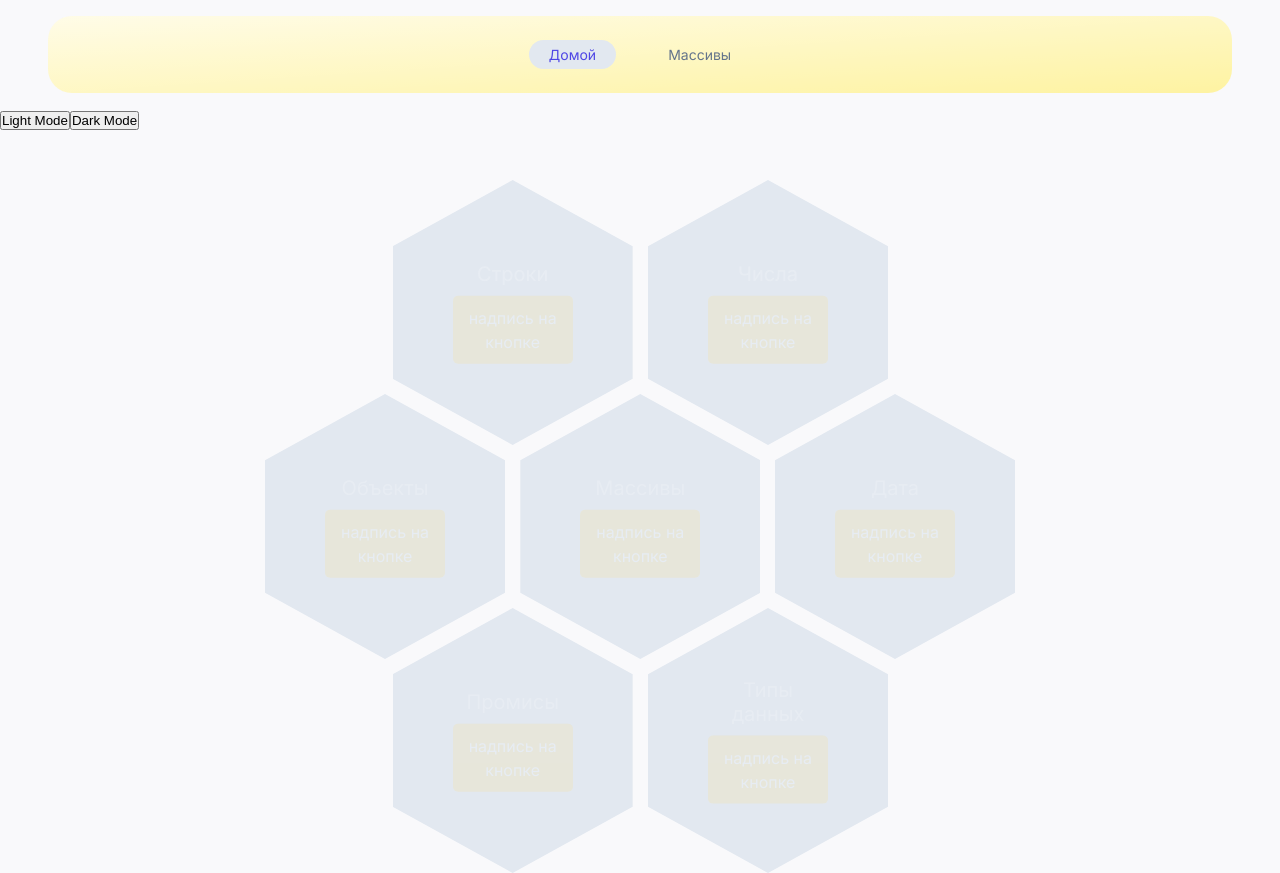
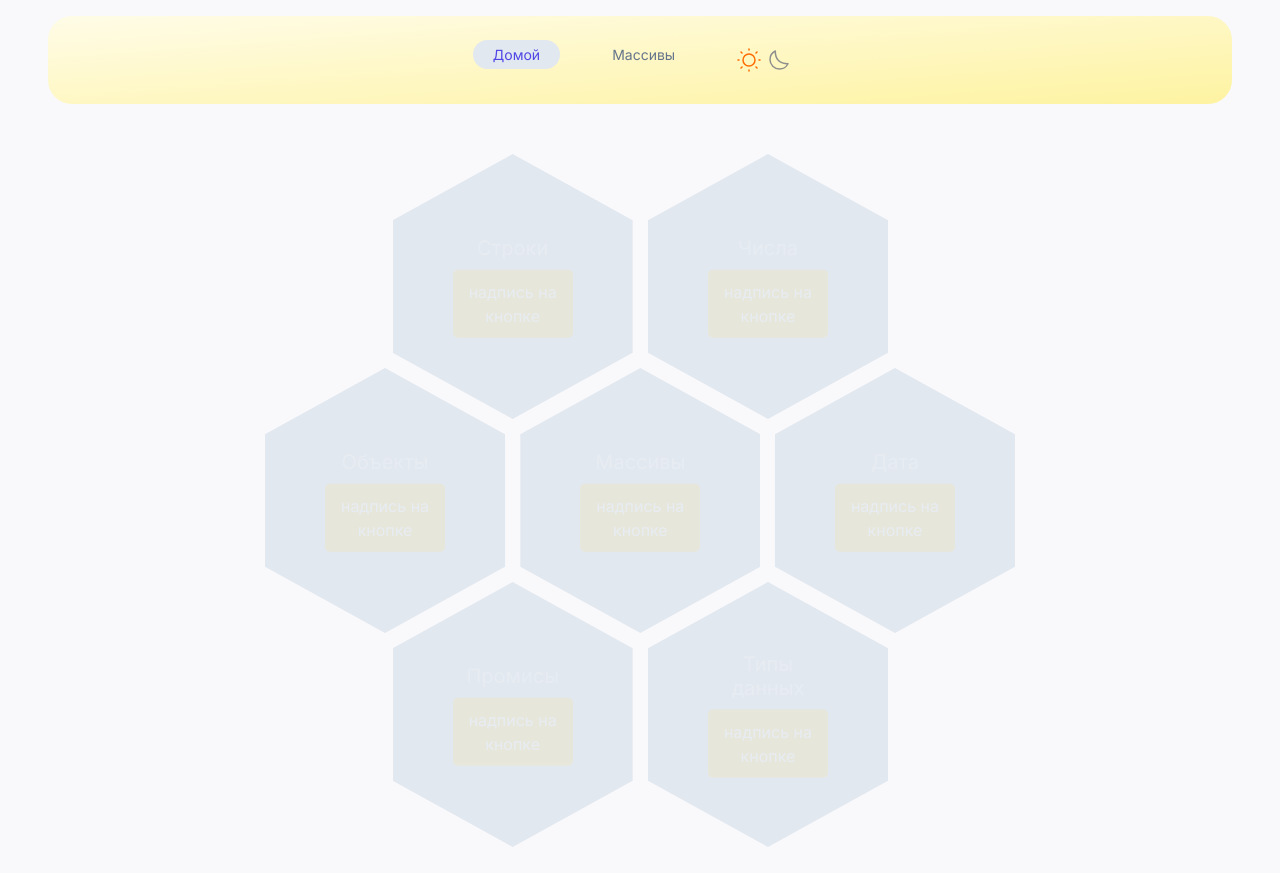
Before and after one commit to galagrin/JavaScript_for_Kids_Next.js, a Next.js app: page / in a window 1280 px wide. After the commit the page ends 847 px from the top, so only its background shows below. Built offline with nearby package versions, Linux system fonts and the light colour scheme.

Commit message:
feat: add themeSwitch and move to Header

```diff
--- a/src/features/navigation/ui/NavigationMenu.module.scss
+++ b/src/features/navigation/ui/NavigationMenu.module.scss
@@ -1,17 +1,4 @@
 @use '@/shared/styles/colors' as *;
-
-.navigation {
-    display: flex;
-    justify-content: center;
-    padding-top: 1.5rem;
-    padding-bottom: 1.5rem;
-    border-radius: 1.5rem;
-    margin: 1rem 3rem;
-    backdrop-filter: blur(20px);
-    background-color: $navBackground;
-    background-image: linear-gradient(to bottom right, $navBackgroundGradientFrom, $navBackgroundGradientTo);
-}
-
 .navigationList {
     display: flex;
     flex-wrap: wrap;
--- a/src/features/navigation/ui/NavigationMenu.tsx
+++ b/src/features/navigation/ui/NavigationMenu.tsx
@@ -5,7 +5,7 @@ import NavLink from '@/entities/navlink/ui/NavLink';
 
 export const NavigationMenu = () => {
     return (
-        <nav className={styles.navigation}>
+        <nav>
             <ul className={styles.navigationList}>
                 <li>
                     <NavLink href="/" exact className={styles.navigationLink}>
--- a/src/pages/home/ui/HomePage.tsx
+++ b/src/pages/home/ui/HomePage.tsx
@@ -1,20 +1,8 @@
-'use client';
-
 import { HexGallery } from 'widgets/HexGallery/index';
 
-import { useHomePage } from '../model/useHomePage';
-
 export default function HomePage() {
-    const { mounted, toggleTheme } = useHomePage();
-
-    if (!mounted) return null;
-
     return (
         <>
-            <div>
-                <button onClick={() => toggleTheme('light')}>Light Mode</button>
-                <button onClick={() => toggleTheme('dark')}>Dark Mode</button>
-            </div>
             <HexGallery />
         </>
     );
--- a/src/shared/styles/colors.scss
+++ b/src/shared/styles/colors.scss
@@ -1,3 +1,8 @@
+// Header
+$headerBackground: rgb(254, 240, 138);
+$headerBackgroundGradientFrom: rgba(255, 255, 255, 0.8);
+$headerBackgroundGradientTo: rgba(255, 255, 255, 0.2);
+
 // Cards
 $cardFrontBackground: rgb(226, 179, 179);
 $cardBackBackground: rgb(178, 178, 220);
@@ -23,9 +28,7 @@ $arrowDefault: #6b7280;
 $arrowHover: #fde69c;
 
 // Navigation Menu
-$navBackground: rgb(254, 240, 138);
-$navBackgroundGradientFrom: rgba(255, 255, 255, 0.8);
-$navBackgroundGradientTo: rgba(255, 255, 255, 0.2);
+
 $navLinkText: rgb(100, 116, 139);
 $navLinkHover: rgb(99, 102, 241);
 $navLinkActive: rgb(226, 232, 240);
--- a/src/shared/ui/ProgressBar/ProgressBar.tsx
+++ b/src/shared/ui/ProgressBar/ProgressBar.tsx
@@ -1,5 +1,3 @@
-import React from 'react';
-
 import styles from './ProgressBar.module.scss';
 
 interface ProgressBarProps {
--- /dev/null
+++ b/src/shared/ui/ThemeSwitch/ThemeSwitch.module.scss
@@ -0,0 +1,45 @@
+.themeswitch {
+    display: flex;
+    justify-content: center;
+    align-items: center;
+
+    .checkbox {
+        opacity: 0;
+        position: absolute;
+    }
+
+    .label {
+        display: flex;
+        align-items: center;
+        justify-content: space-between;
+        padding: 10px;
+        border-radius: 50px;
+        position: relative;
+        height: 40px;
+        width: 80px;
+        cursor: pointer;
+        box-shadow: var(--switch-shadow);
+        transition: var(--transition);
+
+        &:hover {
+            .moon,
+            .sun {
+                transform: rotate(360deg);
+            }
+        }
+    }
+
+    .moon {
+        color: #8f8f8d;
+        transform-origin: center center;
+        transition: all 0.5s cubic-bezier(0.76, 0, 0.24, 1);
+        transform: rotate(0);
+    }
+
+    .sun {
+        color: #ff6b00;
+        transform-origin: center center;
+        transition: all 0.5s cubic-bezier(0.76, 0, 0.24, 1);
+        transform: rotate(0);
+    }
+}
--- /dev/null
+++ b/src/shared/ui/ThemeSwitch/ThemeSwitch.tsx
@@ -0,0 +1,65 @@
+import styles from './ThemeSwitch.module.scss';
+
+interface ThemeSwitchProps {
+    toggleTheme: (theme: 'light' | 'dark') => void;
+}
+
+export const ThemeSwitch = ({ toggleTheme }: ThemeSwitchProps) => {
+    const handleSunClick = () => {
+        toggleTheme('light');
+    };
+
+    const handleMoonClick = () => {
+        toggleTheme('dark');
+    };
+
+    return (
+        <div className={styles.themeswitch}>
+            <label className={styles.label}>
+                <svg
+                    width="24"
+                    height="24"
+                    className={styles.sun}
+                    strokeWidth="1.5"
+                    viewBox="0 0 24 24"
+                    fill="none"
+                    xmlns="http://www.w3.org/2000/svg"
+                    onClick={handleSunClick}
+                >
+                    <path
+                        d="M12 18C15.3137 18 18 15.3137 18 12C18 8.68629 15.3137 6 12 6C8.68629 6 6 8.68629 6 12C6 15.3137 8.68629 18 12 18Z"
+                        stroke="currentColor"
+                        strokeLinecap="round"
+                        strokeLinejoin="round"
+                    />
+                    <path d="M22 12L23 12" stroke="currentColor" strokeLinecap="round" strokeLinejoin="round" />
+                    <path d="M12 2V1" stroke="currentColor" strokeLinecap="round" strokeLinejoin="round" />
+                    <path d="M12 23V22" stroke="currentColor" strokeLinecap="round" strokeLinejoin="round" />
+                    <path d="M20 20L19 19" stroke="currentColor" strokeLinecap="round" />
+                    <path d="M20 4L19 5" stroke="currentColor" strokeLinecap="round" />
+                    <path d="M4 20L5 19" stroke="currentColor" strokeLinecap="round" />
+                    <path d="M4 4L5 5" stroke="currentColor" strokeLinecap="round" />
+                    <path d="M1 12L2 12" stroke="currentColor" strokeLinecap="round" />
+                </svg>
+                <svg
+                    width="24"
+                    height="24"
+                    className={styles.moon}
+                    strokeWidth="1.5"
+                    viewBox="0 0 24 24"
+                    fill="none"
+                    xmlns="http://www.w3.org/2000/svg"
+                    onClick={handleMoonClick}
+                >
+                    <path
+                        d="M3 11.5066C3 16.7497 7.25034 21 12.4934 21C16.2209 21 19.4466 18.8518 21 15.7259C12.4934 15.7259 8.27411 11.5066 8.27411 3C5.14821 4.55344 3 7.77915 3 11.5066Z"
+                        stroke="currentColor"
+                        strokeLinecap="round"
+                        strokeLinejoin="round"
+                    />
+                </svg>
+                <div className={styles.ball}></div>
+            </label>
+        </div>
+    );
+};
--- a/src/pages/home/model/useHomePage.ts
+++ b/src/widgets/Header/model/useThemeChange.ts
@@ -1,17 +1,12 @@
 import { useTheme } from 'next-themes';
 import { useEffect, useState } from 'react';
 
-import { useArraysStore } from '@/entities/arrays/model/store';
-
-export const useHomePage = () => {
+export const useThemeChange = () => {
     const { theme, setTheme } = useTheme();
     const [mounted, setMounted] = useState(false);
 
-    // const { loadingAllArrays, fetchAllArraysList, errorAllArrays } = useArraysStore();
-
     useEffect(() => {
         setMounted(true);
-        // fetchAllArraysList();
     }, []);
 
     const toggleTheme = (newTheme: 'light' | 'dark') => {
@@ -21,8 +16,6 @@ export const useHomePage = () => {
     return {
         mounted,
         theme,
-        // loadingAllArrays,
-        // errorAllArrays,
         toggleTheme,
     };
 };
--- /dev/null
+++ b/src/widgets/Header/ui/Header.module.scss
@@ -0,0 +1,14 @@
+@use '@/shared/styles/colors' as *;
+
+.header {
+    display: flex;
+    justify-content: center;
+    padding-top: 1.5rem;
+    padding-bottom: 1.5rem;
+    border-radius: 1.5rem;
+    margin: 1rem 3rem;
+    gap: 2rem;
+    backdrop-filter: blur(20px);
+    background-color: $headerBackground;
+    background-image: linear-gradient(to bottom right, $headerBackgroundGradientFrom, $headerBackgroundGradientTo);
+}
--- a/src/widgets/Header/ui/Header.tsx
+++ b/src/widgets/Header/ui/Header.tsx
@@ -1,10 +1,20 @@
-// import Link from 'next/link';
+'use client';
+
 import { NavigationMenu } from '../../../features/navigation/ui/NavigationMenu';
 
+import styles from './Header.module.scss';
+import { ThemeSwitch } from '@/shared/ui/ThemeSwitch/ThemeSwitch';
+import { useThemeChange } from '@/widgets/Header/model/useThemeChange';
+
 export const Header = () => {
+    const { mounted, toggleTheme } = useThemeChange();
+
+    if (!mounted) return null;
+
     return (
-        <div>
+        <header className={styles.header}>
             <NavigationMenu />
-        </div>
+            <ThemeSwitch toggleTheme={toggleTheme} />
+        </header>
     );
 };
```
